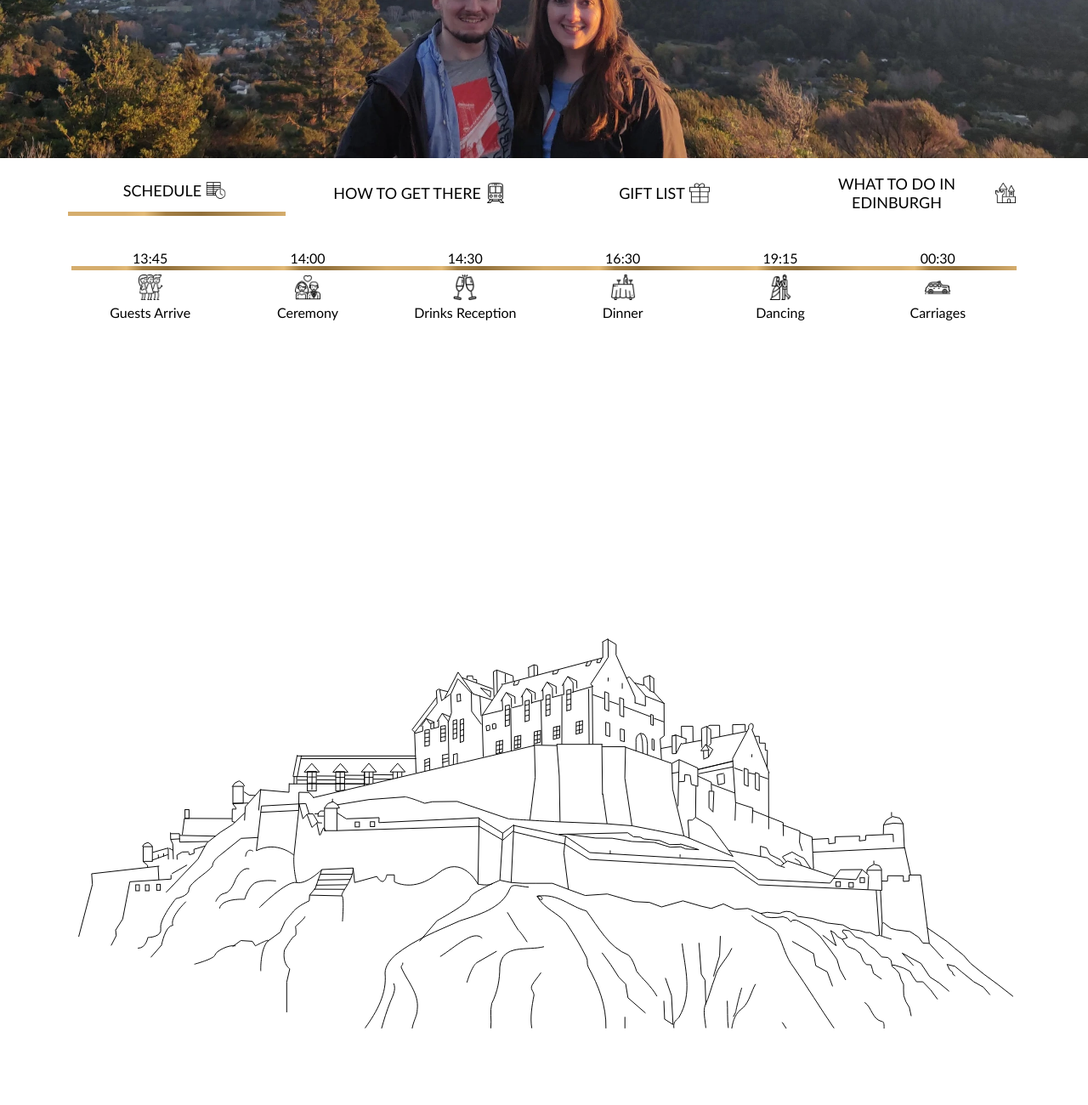
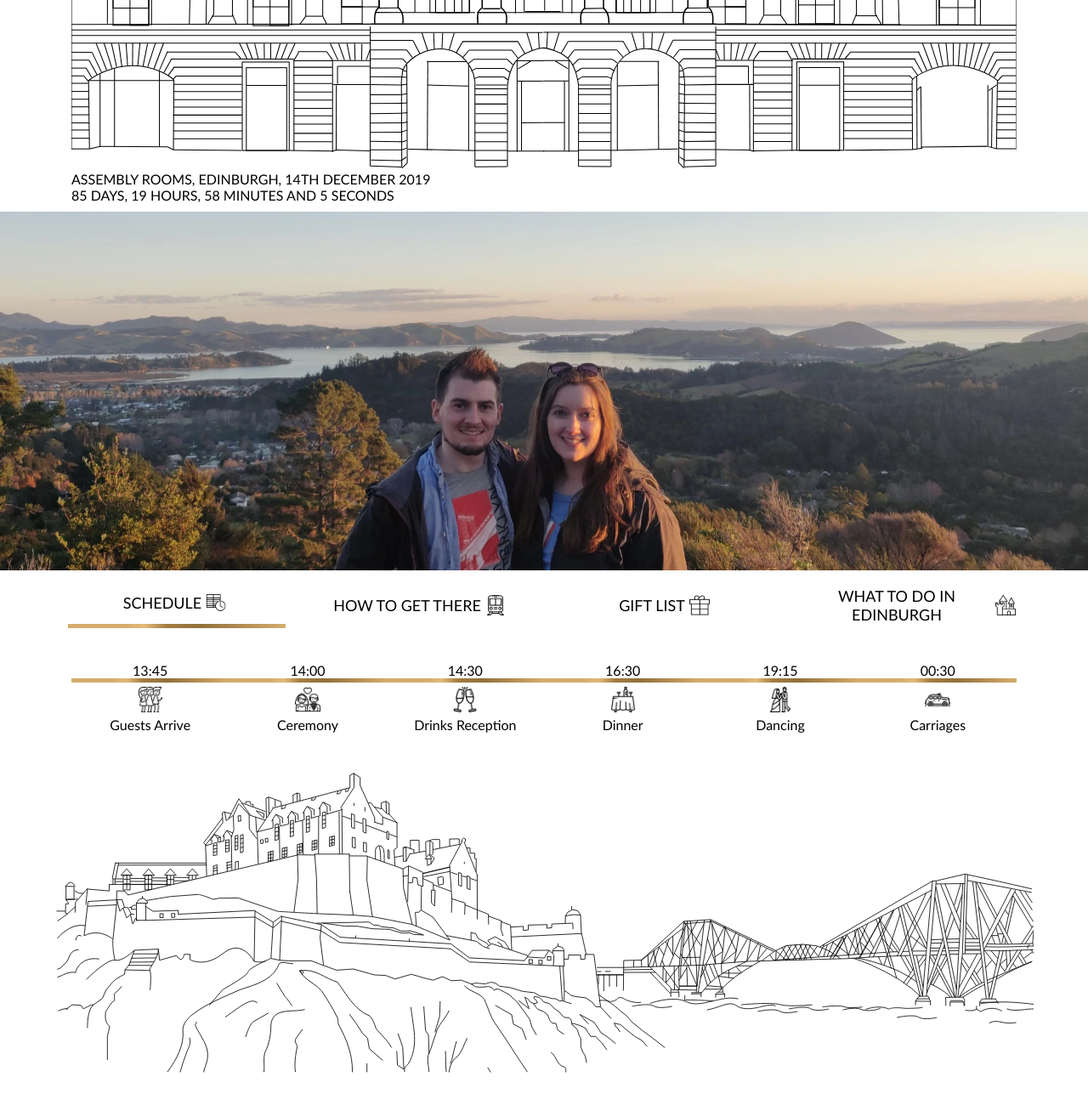
Before and after one commit to silleknarf/wedding-site, a website: page index.html in a window 1280 px wide. Shown: the part 552-1852 px from the top of the page at 85% size. Drawn offline with Linux system fonts and the light colour scheme; a web font is replaced by a local one.

Commit message:
Added Paddy's images

```diff
--- a/css/main.css
+++ b/css/main.css
@@ -26,6 +26,7 @@ html,h1,p, body {
     grid-row: 1;
     font-family: 'Italianno', cursive;
     text-transform: none;
+    text-align: center;
 
     /* Gold Foil Effect */
     color:    #D5AD6D; /*if no support for background-clip*/
@@ -48,6 +49,10 @@ html,h1,p, body {
 #subtitle {
     grid-column: 2;
     grid-row: 2;
+}
+
+#subtitle img {
+    width: 100%
 }
 
 .img-banner {
@@ -217,9 +222,13 @@ html,h1,p, body {
 
 #img-castle {
     grid-row: 2;
+    width: 100%;
+    margin-bottom: 20px;
 }
 
 /* Flip for larger screens */
-#img-castle {
-	   grid-row: 3;
+@media only screen and (min-width: 768px) {
+    #img-castle {
+        grid-row: 3;
+    }
 }
--- a/index.html
+++ b/index.html
@@ -21,7 +21,8 @@
         Frank and Laura's Wedding
       </div>
       <div id="subtitle" class="heading">
-        Assembly Rooms, Edinburgh, 14th December 2019
+        <img src="img/paddy/Venue.svg" alt="Assembly Rooms" />
+        <span>Assembly Rooms, Edinburgh, 14th December 2019</span>
         <div id="timer"></div>
       </div>
       <div class="img-banner">
@@ -230,9 +231,9 @@
             </div>
           </div>
         </div>
-        <div id="img-castle">
-      	    <img src="img/paddy/castle.svg" alt="castle" />
-      	  </div>
+        <img id="img-castle"
+             src="img/paddy/Castle and Bridge.svg"
+             alt="Castle and Bridge" />
       </div>
     </div>
   </body>
```
Also changed, not shown: README.md, img/paddy/Castle and Bridge.svg (added), img/paddy/Venue.svg (added).
